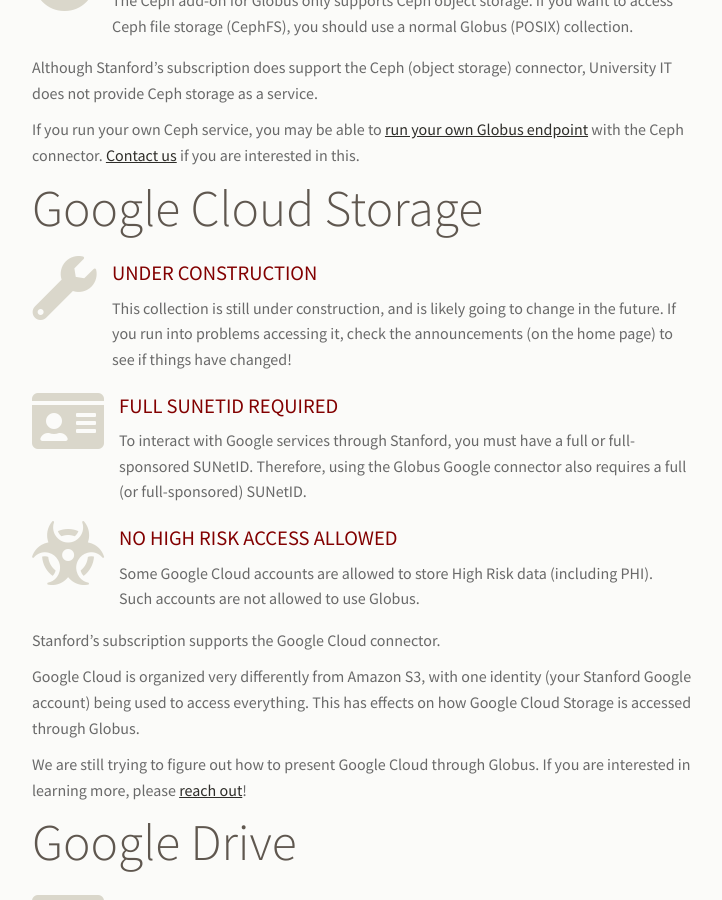
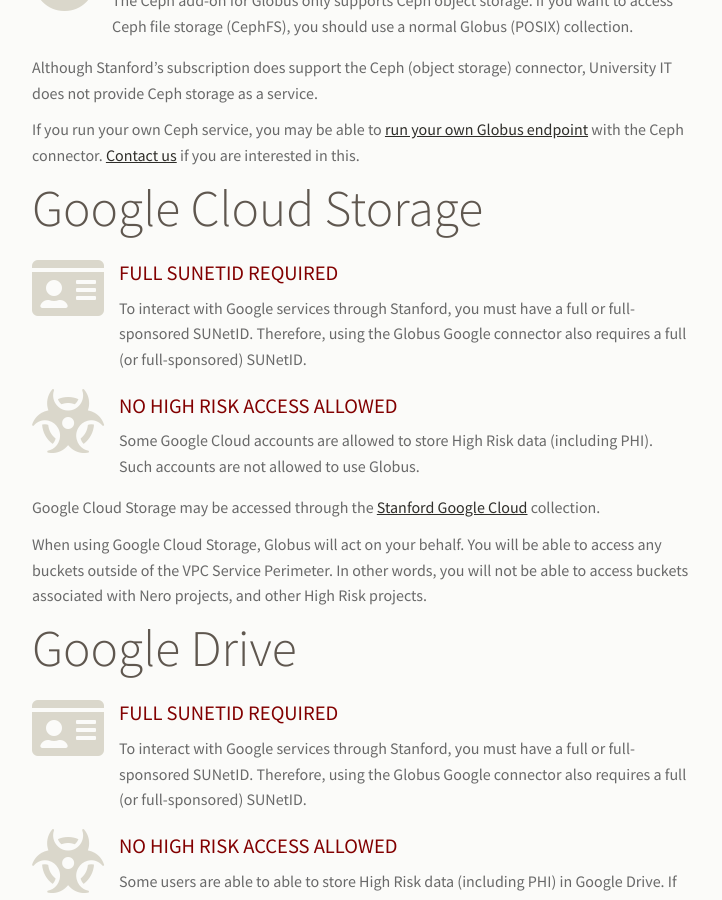
Before and after one commit to stanford-rc/globus.stanford.edu, a Jekyll site: the page built from cloud.md, in a window 1280 px wide and 900 px high, scrolled down 2866 px. Shown: the whole window, without its empty margins (323-1045 px from the left). Built offline with Jekyll 4.4.1, drawn with Linux system fonts in a browser that asks for light colours; nearby versions of some CDN libraries; comment, search, counter and statistics services are not loaded.

Commit message:
Link to new Google Cloud endpoint
The endpoint is ready to go!  More docs will be linked to shortly.

```diff
--- a/cloud.md
+++ b/cloud.md
@@ -21,7 +21,7 @@ name for more information.
 | <a href="#box">Stanford Box</a> | ❌ |
 | <a href="#box">Medicine Box</a> | ❌ |
 | <a href="#ceph">Ceph</a> | ❌ |
-| <a href="#google-cloud-storage">Google Cloud Storage</a> | ❌ |
+| <a href="#google-cloud-storage">Google Cloud Storage</a> | ✅ |
 | <a href="#google-drive">Google Drive</a> | ✅ |
 | <a href="#irods">iRODS</a> | ❌ |
 | <a href="#microsoft-azure-blob-storage">Microsoft Azure Blob Storage</a> | ❌ |
@@ -153,11 +153,6 @@ us](mailto:srcc-support@stanford.edu) if you are interested in this.
 # Google Cloud Storage
 
 {% include info-box.html
-   icon="wrench"
-   raw=collection-under-construction
-%}
-
-{% include info-box.html
    icon="id-card"
    header="Full SUNetID Required"
    content="To interact with Google services through Stanford, you must have a full or full-sponsored SUNetID.  Therefore, using the Globus Google connector also requires a full (or full-sponsored) SUNetID."
@@ -169,15 +164,14 @@ us](mailto:srcc-support@stanford.edu) if you are interested in this.
    content="Some Google Cloud accounts are allowed to store High Risk data (including PHI).  Such accounts are not allowed to use Globus."
 %}
 
-Stanford's subscription supports the Google Cloud connector.
+Google Cloud Storage may be accessed through the [Stanford Google
+Cloud](https://app.globus.org/file-manager/collections/1a7d4931-986a-42f5-80fc-1fafe28f9826/overview)
+collection.
 
-Google Cloud is organized very differently from Amazon S3, with one identity
-(your Stanford Google account) being used to access everything.  This has
-effects on how Google Cloud Storage is accessed through Globus.
-
-We are still trying to figure out how to present Google Cloud through Globus.
-If you are interested in learning more, please [reach
-out](mailto:srcc-support@stanford.edu)!
+When using Google Cloud Storage, Globus will act on your behalf.  You will be
+able to access any buckets outside of the VPC Service Perimeter.  In other
+words, you will not be able to access buckets associated with Nero projects,
+and other High Risk projects.
 
 
 # Google Drive
```
